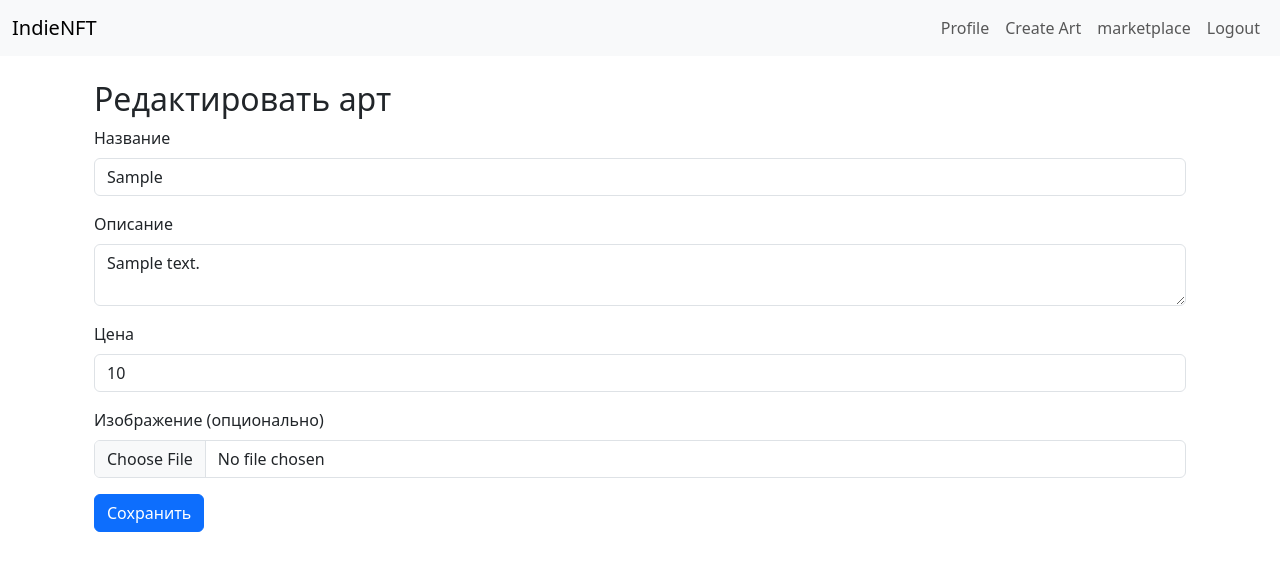
After one commit to SomeDumbShit/CryptoNFTCoin, a Flask app: page /edit_art/1 in a window 1280 px wide. The commit adds this page. Shown: the top 571 px of the page. Run offline with Flask 3, Linux system fonts and the light colour scheme; a user stored in the database is signed in; tables that the repository leaves empty hold one stand-in row (values such as "Sample post").

Commit message:
Доделал полностью маркетплейс, профиль. Теперь можно выставлять товар, изенять его цену, фото, описание(только для самих создателей артов) . Купленные товары высвечиваются в профиле. Изменяются значения просмотров товара, работают все формы упорядочевания товаров в маркетплейсе. Добавил в админку, чтобы можно было выдать определенному пользователю определенную сумму токенов. Идём уверенно к цели !)

```diff
--- a/app/routes.py
+++ b/app/routes.py
@@ -1,20 +1,22 @@
-from flask import Blueprint, render_template, redirect, url_for, flash, request
-from flask_login import login_required, current_user
 import os
+import random
+
+from flask import Blueprint, request, current_app
+from flask import render_template, redirect, url_for, flash
+from flask_login import current_user
+from flask_login import login_required
 from werkzeug.utils import secure_filename
-from .extensions import db
-from .models import User, Art
-from .economy import get_economy
+
+from .models import Art
 from .transactions import *
-import random
-from flask import Blueprint, request, current_app
-import os
-from flask_login import current_user
-from app.extensions import db
 
 main = Blueprint('main', __name__)
+root_path = os.path.abspath(os.path.dirname(__file__))
+UPLOAD_FOLDER = os.path.join(root_path, 'static/uploads/arts')
+ALLOWED_EXTENSIONS = {'png', 'jpg', 'jpeg', 'gif'}
 
-
+def allowed_file(filename):
+    return '.' in filename and filename.rsplit('.', 1)[1].lower() in ALLOWED_EXTENSIONS
 
 @main.route('/')
 def index():
@@ -49,7 +51,6 @@ def create_art():
     body = random.choice(art_attributes['bodies'])
     eyes = random.choice(art_attributes['eyes'])
     accessory = random.choice(art_attributes['accessories'])
-
     art_metadata = f'{background}, {body}, {eyes}, {accessory}'
 
     if request.method == 'POST':
@@ -67,6 +68,7 @@ def create_art():
             price=10,
             views=0
         )
+        new_art.owner_id = current_user.id
         db.session.add(new_art)
         db.session.commit()
         flash('Your artwork has been saved!', 'success')
@@ -117,6 +119,37 @@ def buy_case():
     return redirect(url_for('main.home'))
 
 
+@main.route('/art/<int:art_id>')
+def view_art(art_id):
+    art = Art.query.get_or_404(art_id)
+    art.views += 1
+    db.session.commit()
+    return render_template('art_detail.html', art=art)
+
+
+@main.route('/edit_art/<int:art_id>', methods=['GET', 'POST'])
+@login_required
+def edit_art(art_id):
+    art = Art.query.get_or_404(art_id)
+
+    if request.method == 'POST':
+        art.art_metadata = request.form['metadata']
+        art.description = request.form['description']
+        art.price = int(request.form['price'])
+
+        file = request.files.get('image')
+        if file and allowed_file(file.filename):
+            filename = secure_filename(file.filename)
+            filepath = os.path.join(UPLOAD_FOLDER, filename)
+            file.save(filepath)
+            art.image_path = f'uploads/arts/{filename}'
+
+        db.session.commit()
+        flash('Арт успешно обновлён', 'success')
+        return redirect(url_for('main.marketplace'))
+
+    return render_template('edit_art.html', art=art)
+
 @main.route('/marketplace')
 def marketplace():
     sort_by = request.args.get('sort', 'new')
@@ -130,6 +163,28 @@ def marketplace():
         arts = query.order_by(Art.created_at.desc()).all()
 
     return render_template('marketplace.html', arts=arts)
+
+
+@main.route('/give_tokens', methods=['POST'])
+@login_required
+def give_tokens():
+    if current_user.role != 'admin':
+        flash('Access denied.', 'danger')
+        return redirect(url_for('main.home'))
+
+    user_id = request.form.get('user_id')
+    amount = int(request.form.get('amount'))
+
+    user = User.query.get(user_id)
+    if not user:
+        flash("Пользователь не найден", 'danger')
+        return redirect(url_for('main.admin_panel'))
+
+    user.balance += amount
+    db.session.commit()
+
+    flash(f"Пользователю {user.username} выдано {amount} токенов", 'success')
+    return redirect(url_for('main.admin_panel'))
 
 
 @main.route('/admin', methods=['GET', 'POST'])
@@ -202,7 +257,6 @@ def upload_avatar():
         filepath = os.path.join(avatar_dir, filename)
         file.save(filepath)
 
-        # Сохраняем путь относительно /static
         current_user.avatar = f'uploads/avatars/{filename}'
         db.session.commit()
 
--- /dev/null
+++ b/app/templates/edit_art.html
@@ -0,0 +1,25 @@
+{% extends "layout.html" %}
+{% block content %}
+<div class="container mt-4">
+    <h2>Редактировать арт</h2>
+    <form method="POST" enctype="multipart/form-data">
+        <div class="mb-3">
+            <label for="metadata" class="form-label">Название</label>
+            <input type="text" class="form-control" name="metadata" id="metadata" value="{{ art.art_metadata }}">
+        </div>
+        <div class="mb-3">
+            <label for="description" class="form-label">Описание</label>
+            <textarea class="form-control" name="description" id="description">{{ art.description }}</textarea>
+        </div>
+        <div class="mb-3">
+            <label for="price" class="form-label">Цена</label>
+            <input type="number" class="form-control" name="price" id="price" value="{{ art.price }}">
+        </div>
+        <div class="mb-3">
+            <label for="image" class="form-label">Изображение (опционально)</label>
+            <input type="file" class="form-control" name="image" id="image">
+        </div>
+        <button type="submit" class="btn btn-primary">Сохранить</button>
+    </form>
+</div>
+{% endblock %}
--- a/app/templates/layout.html
+++ b/app/templates/layout.html
@@ -4,6 +4,7 @@
     <meta charset="UTF-8">
     <meta name="viewport" content="width=device-width, initial-scale=1.0">
     <title>IndieNFT Marketplace</title>
+    <link href="https://cdn.jsdelivr.net/npm/bootstrap@5.3.0/dist/css/bootstrap.min.css" rel="stylesheet">
     <link rel="stylesheet" href="https://cdn.jsdelivr.net/npm/bootstrap@5.3.0/dist/css/bootstrap.min.css">
 </head>
 <body>
--- a/app/templates/profile.html
+++ b/app/templates/profile.html
@@ -42,8 +42,10 @@
           {% for art in user_arts %}
             <div class="col-md-4 mb-4">
               <div class="card h-100 shadow-sm">
-                <img src="{{ url_for('static', filename='uploads/' ~ art.image_path) }}"
-                     class="card-img-top" alt="Арт">
+                <a href="{{ url_for('main.view_art', art_id=art.id) }}">
+                    <img src="{{ url_for('static', filename=art.image_path) }}?v={{ art.id }}" class="img-fluid">
+
+                </a>
                 <div class="card-body">
                   <h5 class="card-title">{{ art.art_metadata }}</h5>
                   <p class="card-text text-muted">Статус: {{ art.status }}</p>
```
Also changed, not shown: app/models.py (+5 -5 lines), app/templates/admin_panel.html (+14 -1 lines), app/templates/art_detail.html (+22 -6 lines), app/templates/marketplace.html (+19 -12 lines), requirements.txt (+8 -4 lines).
